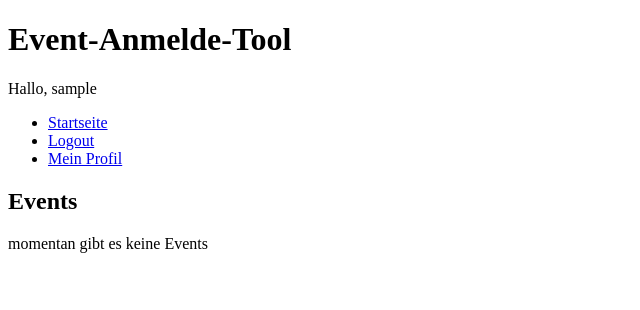
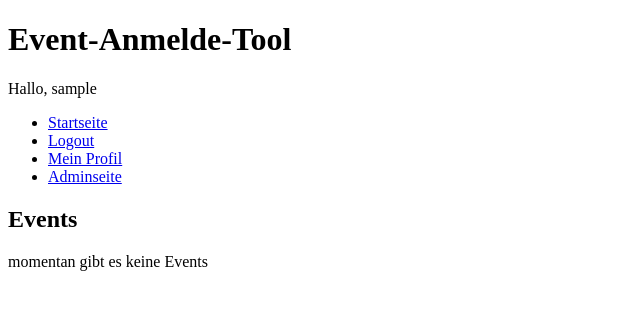
Before and after one commit to beeric1/login, a PHP site: page /index.php in a window 1280 px wide. Shown: the top 310 px of the page, without its empty margins (0-640 px from the left). Run offline with PHP 8.4, Linux system fonts and the light colour scheme; the visitor is signed in with stand-in values (Sample User, id 1); data that the repository does not hold is empty.

Commit message:
admin page

```diff
--- a/inc/nav.php
+++ b/inc/nav.php
@@ -11,6 +11,10 @@ echo    '<li><a href="index.php">Startseite</a></li>';
 if(isset($_SESSION['login']) && $_SESSION['login']){
     echo '<li><a href="logout.php">Logout</a></li>';
     echo '<li><a href="user.php">Mein Profil</a></li>';
+    if($_SESSION['admin'] == 1){
+        //wenn admin
+        echo '<li><a href="admin.php">Adminseite</a></li>';
+    }
 }else{
     echo '<li><a href="login.php">Login</a></li>';
     echo '<li><a href="register.php">Registrieren</a></li>';
```
Also changed, not shown: admin.php (added, +7 -0 lines).
